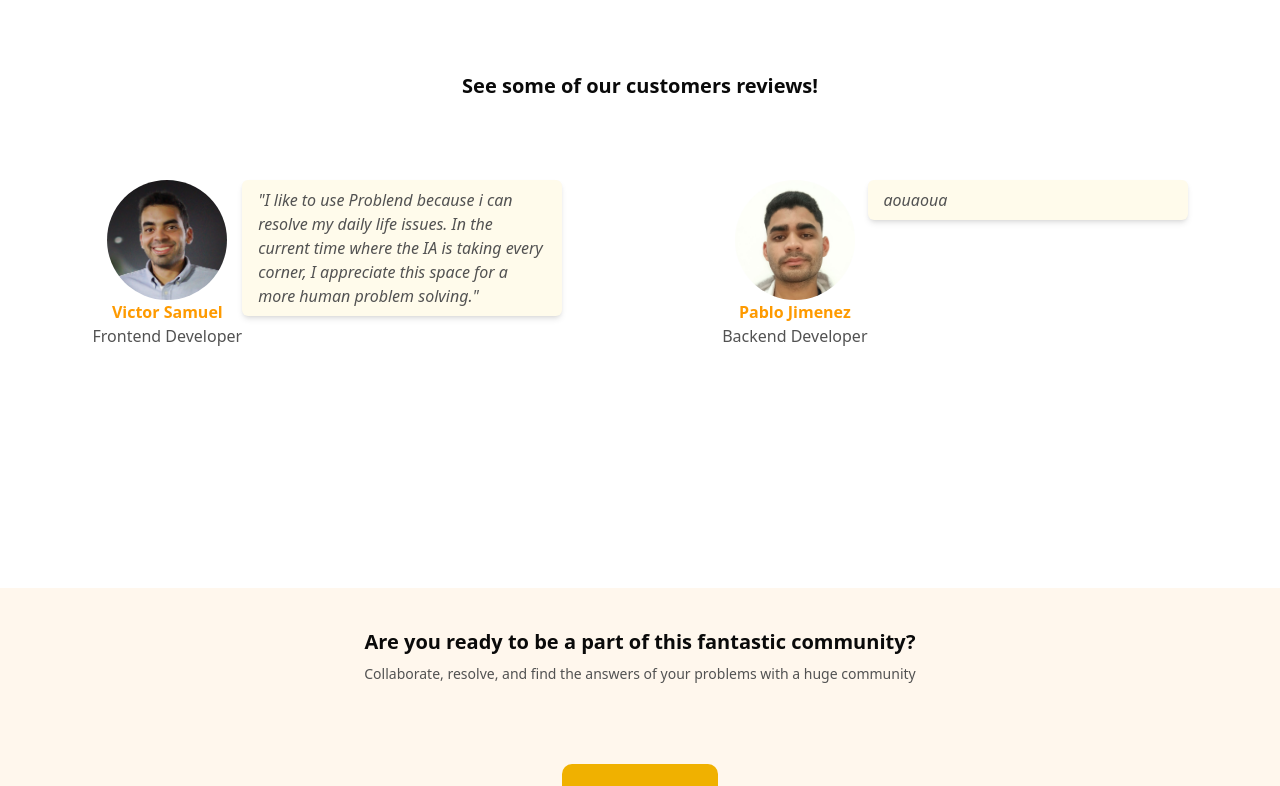
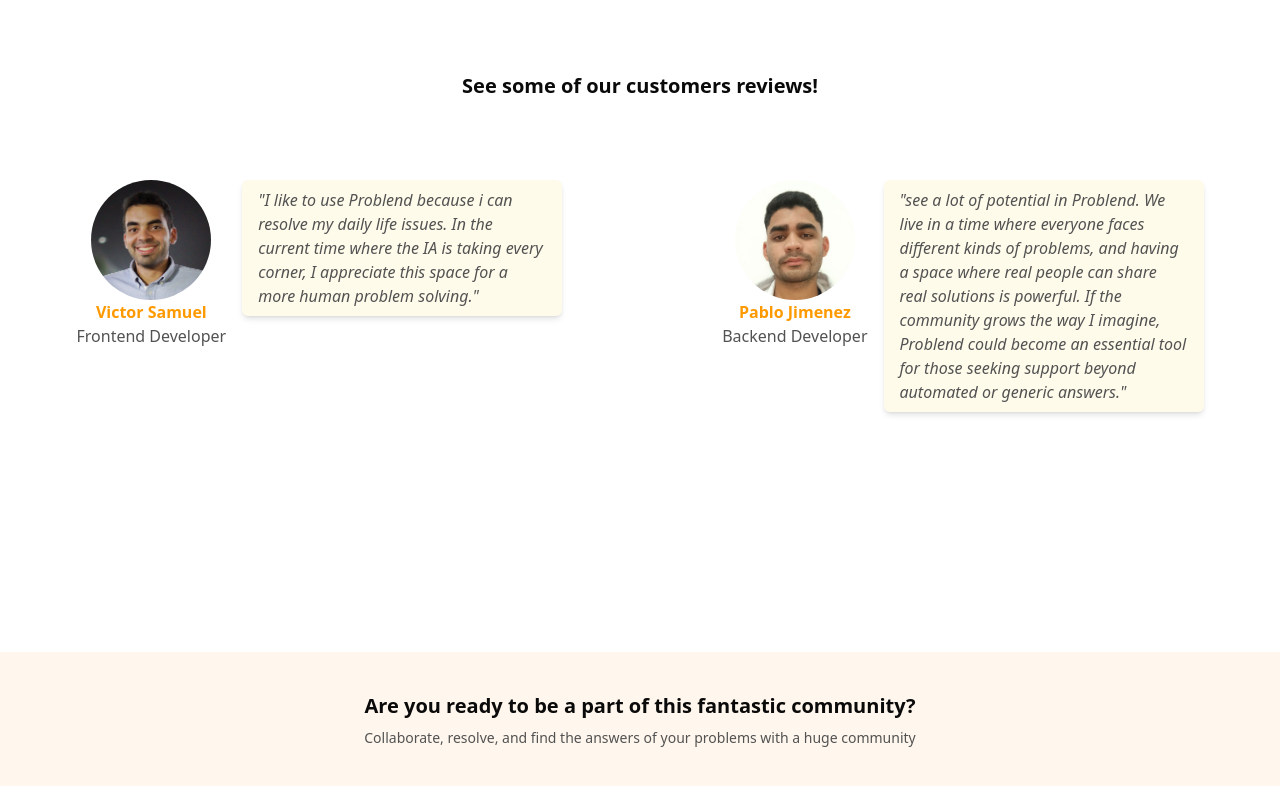
Before and after one commit to Viikudev/problend, a Next.js app: page / in a window 1280 px wide. Shown: the part 2000-2786 px from the top of the page. Built offline with nearby package versions, Linux system fonts and the light colour scheme; no server answers.

Commit message:
style: fixes

```diff
--- a/app/@modal/(.)issues/[issueId]/page.tsx
+++ b/app/@modal/(.)issues/[issueId]/page.tsx
@@ -142,7 +142,7 @@
   return (
     <Modal>
       <div className="flex gap-4 px-4 max-sm:flex-col max-h-90">
-        <div className="flex flex-col md:w-1/2 max-h-90 max-sm:overflow-y-auto pr-2 max-sm:w-full justify-between">
+        <div className="flex flex-col md:w-1/2 max-h-90 max-sm:overflow-y-auto pr-2 max-sm:w-full">
           <div className="flex flex-col  max-h-90 max-sm:overflow-y-auto sm:overflow-y-auto pr-2 max-sm:w-full ">
             {issueData && (
               <div>
@@ -157,8 +157,7 @@
               </div>
             )}
           </div>
-
-          <div className="flex justify-center items-end">
+          <div className="flex justify-center">
             {issueData &&
               issueData.status === "pending" &&
               issueData.userId === user?.id && <AcceptAnswer {...issueData} />}
--- a/app/components/CustomerCard.tsx
+++ b/app/components/CustomerCard.tsx
@@ -15,7 +15,7 @@
 }: CustomerProps) {
   return (
     <li>
-      <div className="flex">
+      <div className="flex gap-4">
         <div className="flex flex-col items-center">
           <div className="w-30 h-30 flex">
             <Image
--- a/app/page.tsx
+++ b/app/page.tsx
@@ -98,7 +98,7 @@
               img="/pablo-image.jpeg"
               name="Pablo Jimenez"
               role="Backend Developer"
-              thoughts="aouaoua"
+              thoughts='"see a lot of potential in Problend. We live in a time where everyone faces different kinds of problems, and having a space where real people can share real solutions is powerful. If the community grows the way I imagine, Problend could become an essential tool for those seeking support beyond automated or generic answers."'
             />
           </ul>
         </section>
```
